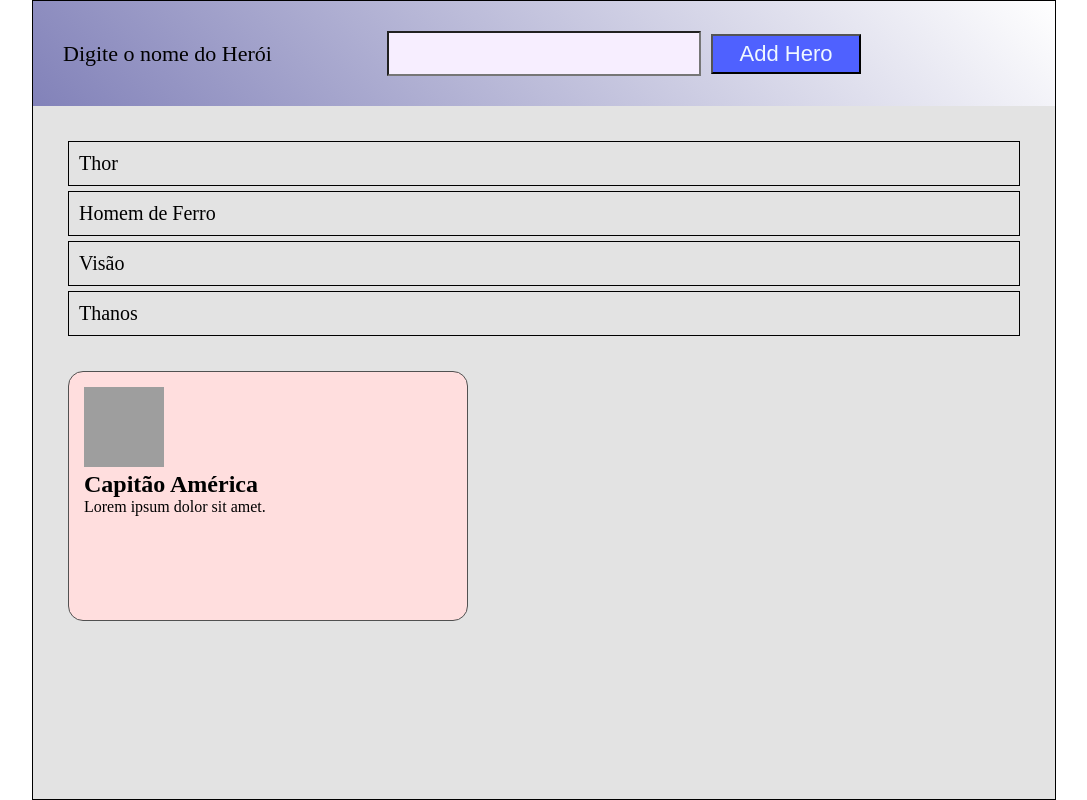
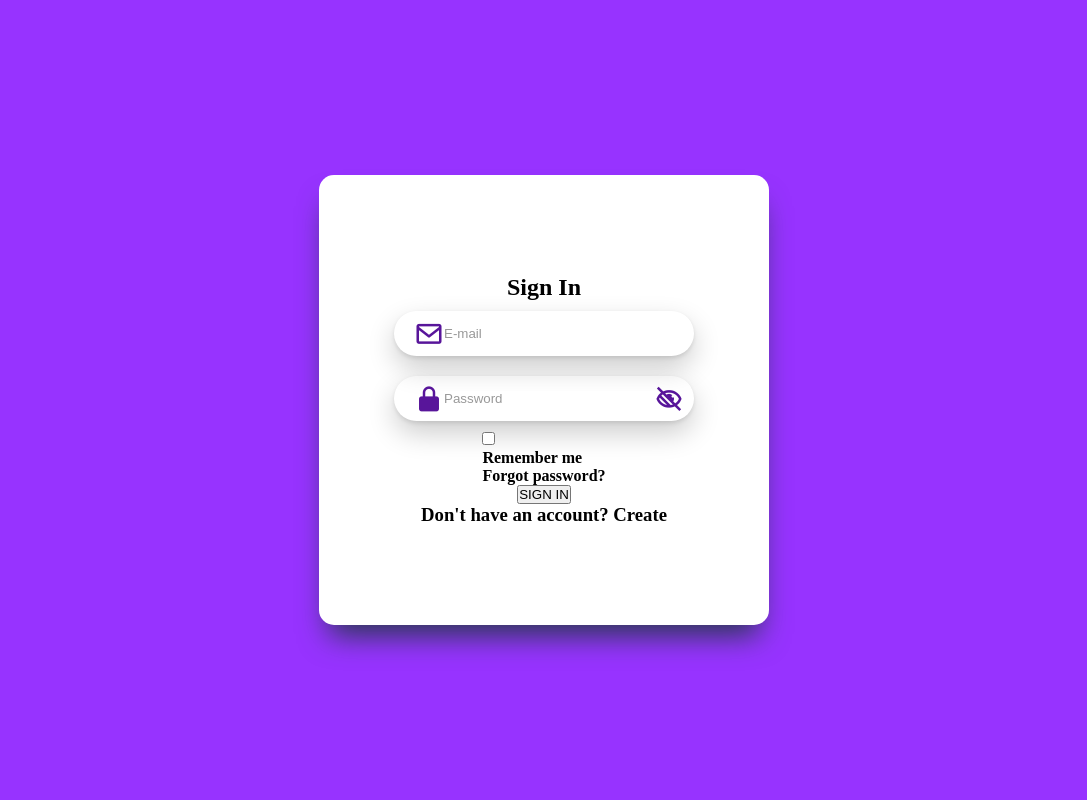
Before and after one commit to jrcampos82/aulaFrameworks-2023, an Angular app in the folder my-app/: page / in a window 1280 px wide. Shown: the whole page, without its empty margins (96-1183 px from the left). Built offline with nearby package versions, Linux system fonts and the light colour scheme; grey boxes are pictures that could not be loaded.

Commit message:
Aula 30-03

```diff
--- a/my-app/src/app/app.component.html
+++ b/my-app/src/app/app.component.html
@@ -1,14 +1 @@
-<!-- <div class="container"> -->
-<!-- <h1>Meu projeto Angular Rodando...</h1>
-
-  <img src="/assets/logo_ifms.png" class="img" />
-
-  <h3>{{ nome }}</h3>
-  <div class="exercicio">
-    <input type="button" value="-" (click)="menos()" />
-    <h3>{{ count }}</h3>
-    <input type="button" value="+" (click)="mais()" />
-  </div> -->
-
-<app-hero></app-hero>
-<!-- </div> -->
+<app-login></app-login>
--- a/my-app/src/app/app.module.ts
+++ b/my-app/src/app/app.module.ts
@@ -4,11 +4,13 @@ import { BrowserModule } from '@angular/platform-browser';
 import { AppRoutingModule } from './app-routing.module';
 import { AppComponent } from './app.component';
 import { HeroComponent } from './components/hero/hero.component';
+import { LoginComponent } from './components/login/login.component';
 
 @NgModule({
   declarations: [
     AppComponent,
-    HeroComponent
+    HeroComponent,
+    LoginComponent
   ],
   imports: [
     BrowserModule,
--- a/my-app/src/app/components/hero/hero.component.ts
+++ b/my-app/src/app/components/hero/hero.component.ts
@@ -10,6 +10,8 @@ export class HeroComponent {
 
   vetor = [1, 5, 13, 24]
 
+  hero_name = ''
+
   heroes = ["Thor", "Homem de Ferro", "Visão", "Thanos"];
 
   hero: Hero = {
@@ -18,4 +20,6 @@ export class HeroComponent {
   }
 
 
+
+
 }
--- /dev/null
+++ b/my-app/src/app/components/login/login.component.css
@@ -0,0 +1,43 @@
+.container {
+  background: #9733FF;
+  height: 100vh;
+  display: flex;
+  justify-content: center;
+  align-items: center;
+}
+
+.login {
+  width: 450px;
+  height: 450px;
+  background: #fff;
+  border-radius: 15px;
+  box-shadow: rgb(38, 57, 77) 0px 20px 30px -10px;
+  display: flex;
+  flex-direction: column;
+  justify-content: center;
+  align-items: center;
+}
+
+
+.input {
+  width: 300px;
+  height: 45px;
+  box-shadow: rgba(0, 0, 0, 0.2) 0px 12px 28px 0px, rgba(0, 0, 0, 0.1) 0px 2px 4px 0px, rgba(255, 255, 255, 0.05) 0px 0px 0px 1px inset;
+  margin: 10px;
+  padding-left: 20px;
+  border-radius: 60px;
+  display: flex;
+  align-items: center;
+}
+
+.input input {
+  border: none;
+  width: 210px;
+  color: #999;
+}
+
+i {
+  font-size: 30px;
+  /* color: linear-gradient(#4201F1, #892AE8); */
+  color: #58159a;
+}
--- /dev/null
+++ b/my-app/src/app/components/login/login.component.html
@@ -0,0 +1,27 @@
+<div class="container">
+  <div class="login">
+    <h2>Sign In</h2>
+
+    <div class="input">
+      <i class="bx bx-envelope"></i>
+      <input type="text" name="login" id="login" value="E-mail" />
+    </div>
+    <div class="input">
+      <i class="bx bxs-lock-alt"></i>
+      <input type="text" name="password" id="password" value="Password" />
+      <i class="bx bx-low-vision"></i>
+    </div>
+
+    <div class="remember">
+      <div>
+        <input type="checkbox" name="remember" id="remember" />
+        <h4>Remember me</h4>
+      </div>
+      <h4>Forgot password?</h4>
+    </div>
+
+    <button>SIGN IN</button>
+
+    <h3>Don't have an account? Create</h3>
+  </div>
+</div>
--- a/my-app/src/index.html
+++ b/my-app/src/index.html
@@ -6,6 +6,10 @@
     <base href="/" />
     <meta name="viewport" content="width=device-width, initial-scale=1" />
     <link rel="icon" type="image/x-icon" href="favicon.ico" />
+    <link
+      href="https://unpkg.com/boxicons@2.1.4/css/boxicons.min.css"
+      rel="stylesheet"
+    />
   </head>
   <body>
     <app-root></app-root>
```
Also changed, not shown: my-app/src/app/components/login/login.component.ts (added, +10 -0 lines).
